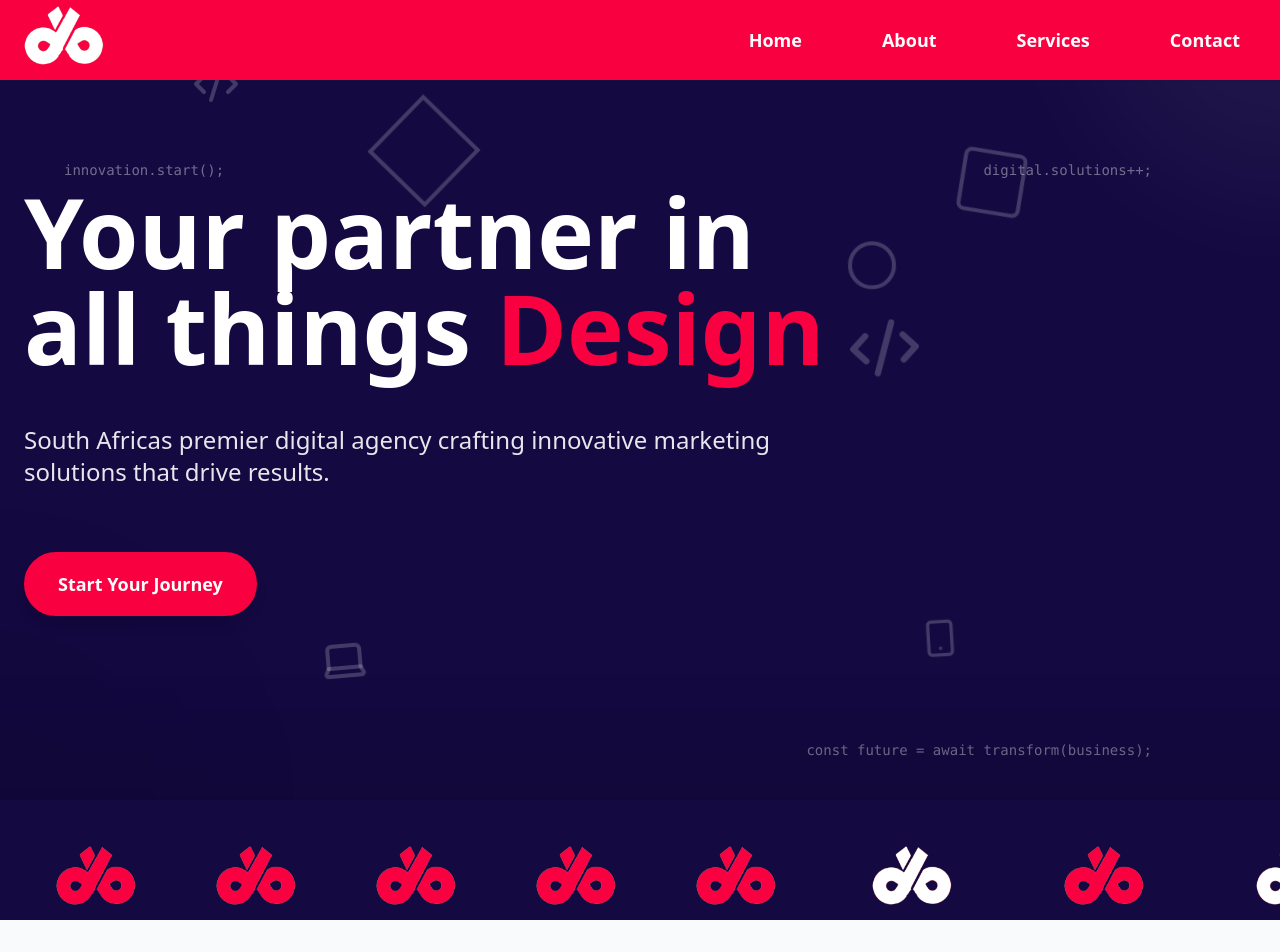
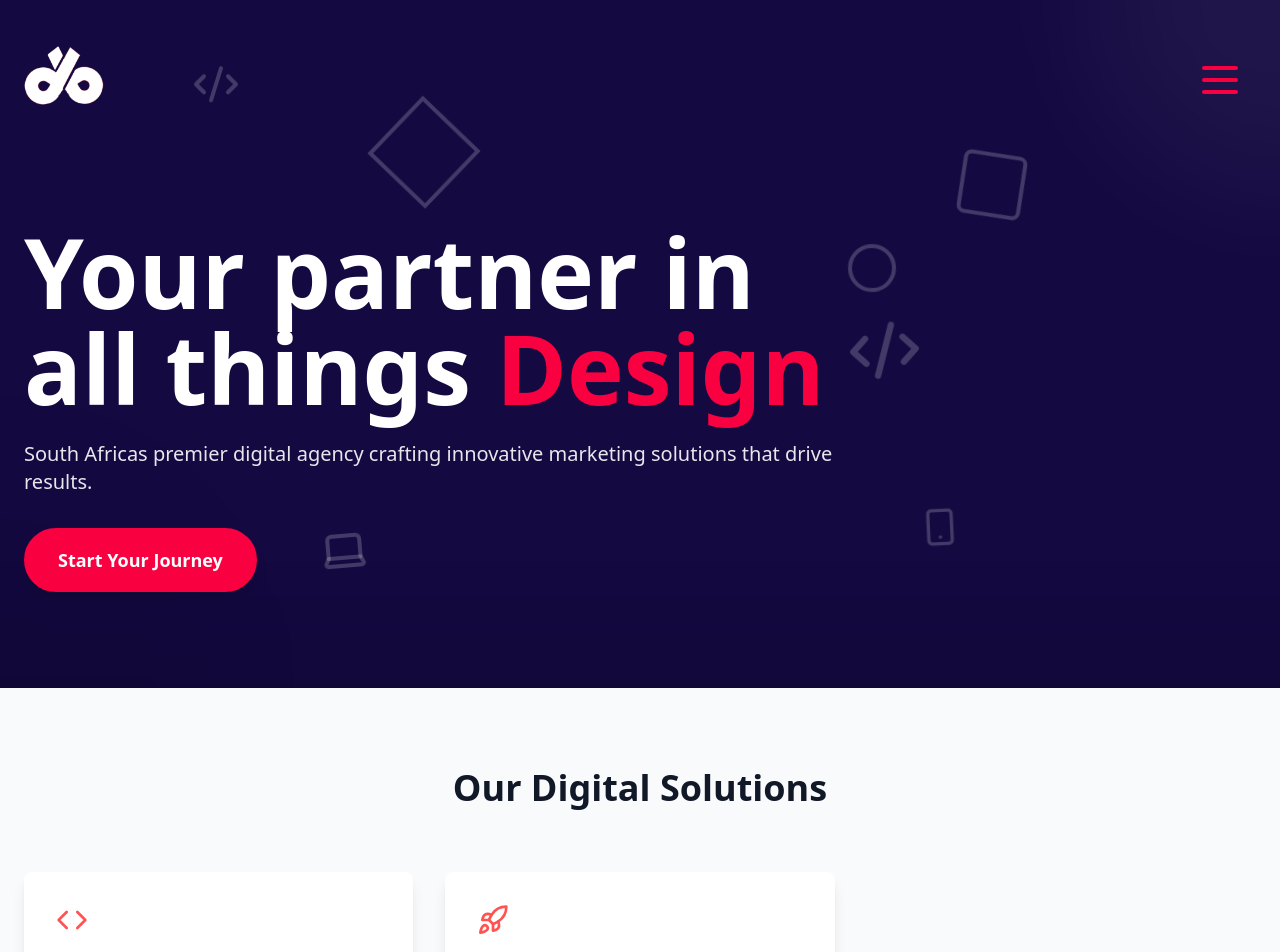
Before and after one commit to josvil-dev/digitalbind, a Next.js app: page / in a window 1280 px wide. Shown: the top 952 px of the page. Built offline with nearby package versions, Linux system fonts and the light colour scheme.

Commit message:
fede fede

```diff
--- a/app/Components/AnimatedText.tsx
+++ b/app/Components/AnimatedText.tsx
@@ -19,7 +19,7 @@ const AnimatedText = () => {
 
   return (
 
-        <h1 className="text-5xl lg:text-8xl font-bold text-white mb-12 mt-18">
+        <h1 className="text-5xl lg:text-8xl font-bold text-white mb-6 lg:mt-18">
           <span>Your partner in all things </span>
           <span
             className={`inline-block transition-all duration-500 ${
--- a/app/Components/Nav.tsx
+++ b/app/Components/Nav.tsx
@@ -1,18 +1,37 @@
 "use client"
 
-import React, { useState } from 'react';
+import React, { useState, useEffect } from 'react';
 import Image from 'next/image';
 import { motion, AnimatePresence } from 'framer-motion';
-import { Menu, X } from 'lucide-react';
+import { Menu, X, Facebook, Twitter, Instagram, Linkedin } from 'lucide-react';
 
 const Navbar = () => {
   const [isOpen, setIsOpen] = useState(false);
+  const [scrolled, setScrolled] = useState(false);
+
+  // Handle scroll
+  useEffect(() => {
+    const handleScroll = () => {
+      const isScrolled = window.scrollY > 10;
+      setScrolled(isScrolled);
+    };
+
+    window.addEventListener('scroll', handleScroll);
+    return () => window.removeEventListener('scroll', handleScroll);
+  }, []);
 
   const navItems = [
     { label: 'Home', href: '/' },
     { label: 'About', href: '/about' },
     { label: 'Services', href: '/services' },
     { label: 'Contact', href: '/contact' },
+  ];
+
+  const socialLinks = [
+    { Icon: Facebook, href: '#', label: 'Facebook' },
+    { Icon: Twitter, href: '#', label: 'Twitter' },
+    { Icon: Instagram, href: '#', label: 'Instagram' },
+    { Icon: Linkedin, href: '#', label: 'LinkedIn' },
   ];
 
   const menuVariants = {
@@ -26,7 +45,7 @@ const Navbar = () => {
     },
     open: {
       opacity: 1,
-      height: "auto",
+      height: "100vh",
       transition: {
         duration: 0.3,
         ease: "easeInOut"
@@ -46,9 +65,11 @@ const Navbar = () => {
   };
 
   return (
-    <nav className="bg-[#F90040] shadow-sm fixed w-full top-0 z-20">
+    <nav className={`fixed w-full top-0 z-20 transition-all duration-300 ${
+      scrolled ? 'bg-[#F90040] p-2' : 'bg-transparent mt-12'
+    }`}>
       <div className="max-w-7xl mx-auto px-6">
-        <div className="flex justify-between items-center h-20">
+        <div className="flex justify-between items-center h-16">
           {/* Logo */}
           <motion.div
             initial={{ opacity: 0, x: -20 }}
@@ -68,42 +89,26 @@ const Navbar = () => {
             </div>
           </motion.div>
 
-          {/* Desktop Navigation */}
-          <div className="hidden md:flex space-x-12">
-            {navItems.map((item, i) => (
-              <motion.a
-                key={item.label}
-                href={item.href}
-                initial={{ opacity: 0, y: -20 }}
-                animate={{ opacity: 1, y: 0 }}
-                transition={{ delay: i * 0.1 }}
-                className="text-white hover:text-[#140941] px-4 py-3 text-lg font-semibold transition-colors duration-200"
-                whileHover={{ scale: 1.05 }}
-                whileTap={{ scale: 0.95 }}
-              >
-                {item.label}
-              </motion.a>
-            ))}
-          </div>
-
           {/* Mobile Menu Button */}
           <motion.button
             whileTap={{ scale: 0.9 }}
             onClick={() => setIsOpen(!isOpen)}
-            className="md:hidden p-3 rounded-md text-white font-bold hover:text-gray-900"
+            className={`p-3 rounded-md ${
+              scrolled ? 'text-white' : 'text-[#F90040]'
+            } font-bold hover:text-gray-900`}
           >
             <AnimatePresence mode="wait">
               {isOpen ? (
                 <X className="h-8 w-8" />
               ) : (
-                <Menu className="h-8 w-8" />
+                <Menu className="h-12 w-12" />
               )}
             </AnimatePresence>
           </motion.button>
         </div>
       </div>
 
-      {/* Mobile Menu */}
+      {/* Fullscreen Mobile Menu */}
       <AnimatePresence>
         {isOpen && (
           <motion.div
@@ -111,22 +116,46 @@ const Navbar = () => {
             animate="open"
             exit="closed"
             variants={menuVariants}
-            className="md:hidden bg-[#F90040] justify-between border-t"
+            className="fixed inset-0 bg-[#F90040] flex flex-col"
           >
-            <div className="px-6 py-4 space-y-3">
+            <div className="flex-grow grid grid-cols-2 gap-4 px-6 py-12">
               {navItems.map((item, i) => (
                 <motion.a
                   key={item.label}
                   href={item.href}
                   custom={i}
                   variants={linkVariants}
-                  className="block text-white hover:text-[#152042] px-auto py-3 rounded-md text-lg font-semibold transition-colors duration-200"
-                  whileHover={{ x: 4 }}
+                  className="flex items-center justify-center text-white hover:text-gray-200 text-2xl font-semibold transition-colors duration-200"
+                  whileHover={{ scale: 1.05 }}
+                  onClick={() => setIsOpen(false)}
                 >
                   {item.label}
                 </motion.a>
               ))}
             </div>
+
+            {/* Social Links */}
+            <motion.div
+              className="px-6 py-8 border-t border-blue-500"
+              initial={{ opacity: 0, y: 20 }}
+              animate={{ opacity: 1, y: 0 }}
+              transition={{ delay: 0.3 }}
+            >
+              <div className="flex justify-center space-x-8">
+                {socialLinks.map(({ Icon, href, label }) => (
+                  <motion.a
+                    key={label}
+                    href={href}
+                    className="text-white hover:text-gray-200 transition-colors duration-200"
+                    whileHover={{ scale: 1.1 }}
+                    whileTap={{ scale: 0.95 }}
+                  >
+                    <Icon className="h-6 w-6" />
+                    <span className="sr-only">{label}</span>
+                  </motion.a>
+                ))}
+              </div>
+            </motion.div>
           </motion.div>
         )}
       </AnimatePresence>
--- a/app/Components/Ribbon.tsx
+++ /dev/null
@@ -1,108 +0,0 @@
-import React from 'react';
-import Image from 'next/image';
-
-const LogoRibbon = () => {
-  return (
-    <div className="pt-10 w-full bg-[#140941] overflow-hidden">
-      {/* Outer container */}
-      <div className="relative flex items-center">
-        {/* Inner scrolling container */}
-        <div className="animate-scroll flex whitespace-nowrap">
-          {/* First set of logos */}
-          <div className="flex items-center mx-4">
-            <div className="w-32 h-20 relative mx-4">
-              <Image
-                src="/dbicon.png"
-                alt="Partner logo 1"
-                fill
-                className="object-contain"
-                priority
-              />
-            </div>
-            <div className="w-32 h-20 relative mx-4">
-              <Image
-                src="/dbicon.png"
-                alt="Partner logo 1"
-                fill
-                className="object-contain"
-                priority
-              />
-            </div>
-            <div className="w-32 h-20 relative mx-4">
-              <Image
-                src="/dbicon.png"
-                alt="Partner logo 1"
-                fill
-                className="object-contain"
-                priority
-              />
-            </div>
-            <div className="w-32 h-20 relative mx-4">
-              <Image
-                src="/dbicon.png"
-                alt="Partner logo 1"
-                fill
-                className="object-contain"
-                priority
-              />
-            </div>
-            <div className="w-32 h-20 relative mx-4">
-              <Image
-                src="/dbicon.png"
-                alt="Partner logo 1"
-                fill
-                className="object-contain"
-                priority
-              />
-            </div>
-            <div className="w-32 h-20 relative mx-8">
-              <Image
-                src="/dbiconwhite.png"
-                alt="Partner logo 2"
-                fill
-                className="object-contain"
-                priority
-              />
-            </div>
-            <div className="w-32 h-20 relative mx-8">
-              <Image
-                src="/dbicon.png"
-                alt="Partner logo 3"
-                fill
-                className="object-contain"
-                priority
-              />
-            </div>
-            <div className="w-32 h-20 relative mx-8">
-              <Image
-                src="/dbiconwhite.png"
-                alt="Partner logo 4"
-                fill
-                className="object-contain"
-              />
-            </div>
-            <div className="w-32 h-20 relative mx-8">
-              <Image
-                src="/dbicon.png"
-                alt="Partner logo 5"
-                fill
-                className="object-contain"
-              />
-            </div>
-            <div className="w-32 h-20 relative mx-8">
-              <Image
-                src="/dbiconwhite.png"
-                alt="Partner logo 6"
-                fill
-                className="object-contain"
-              />
-            </div>
-          </div>
-
-        </div>
-      </div>
-    </div>
-  );
-};
-
-export default LogoRibbon;
--- a/app/page.tsx
+++ b/app/page.tsx
@@ -4,7 +4,6 @@ import { motion } from 'framer-motion';
 import { Code, Rocket, Laptop, Smartphone, Code2 } from 'lucide-react';
 import { ReactNode } from 'react';
 import AnimatedText from './Components/AnimatedText';
-import LogoRibbon from './Components/Ribbon';
 
 interface FloatingElementProps {
   children: ReactNode;
@@ -51,20 +50,8 @@ export default function Home() {
   return (
     <main className="min-h-screen">
       {/* Hero Section */}
-      <section className="min-h-screen relative bg-[#140941] flex items-center overflow-hidden">
+      <section className="min-h-[43rem]  relative bg-[#140941] flex items-center overflow-hidden">
         {/* Background Patterns */}
-        <div className="absolute inset-0">
-          <div className="absolute inset-0 opacity-40">
-            {/* Code Snippets */}
-            <div className="absolute top-40 left-16 text-white font-mono text-sm">
-            innovation.start();</div>
-            <div className="absolute bottom-10 right-32 text-white font-mono text-sm">
-              const future = await transform(business);</div>
-            <div className="absolute top-40 right-32 text-white font-mono text-sm">
-              digital.solutions++;</div>
-          </div>
-        </div>
-
         {/* Floating Elements */}
         <FloatingElement className="top-20 left-[15%] text-white/20">
           <Code2 size={48} />
@@ -94,7 +81,7 @@ export default function Home() {
         </FloatingElement>
 
         {/* Main Content */}
-        <div className="container mx-auto px-6 relative z-10">
+        <div className="container mx-auto px-6 mt-32 relative z-10">
           <motion.div
             initial={{ opacity: 0, y: 30 }}
             animate={{ opacity: 1, y: 0 }}
@@ -102,7 +89,7 @@ export default function Home() {
             className="text-center lg:text-left lg:w-2/3"
           >
             <AnimatedText />
-            <p className="text-2xl text-white/90 mb-16">
+            <p className="text-xl text-white/90 mb-8">
               South Africas premier digital agency crafting innovative marketing solutions that drive results.
             </p>
             <motion.button
@@ -121,7 +108,6 @@ export default function Home() {
         <div className="absolute bottom-0 left-0 w-96 h-96 bg-black/5 rounded-full blur-3xl translate-y-1/2 -translate-x-1/2" />
 
       </section>
-      <LogoRibbon />
       {/* Services Section */}
       <section className="py-20 bg-gray-50">
         <motion.div
```
